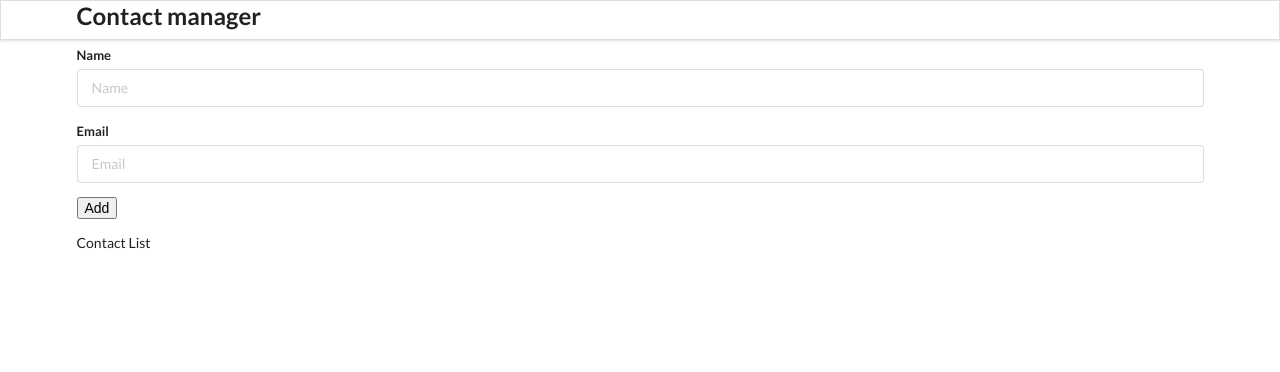
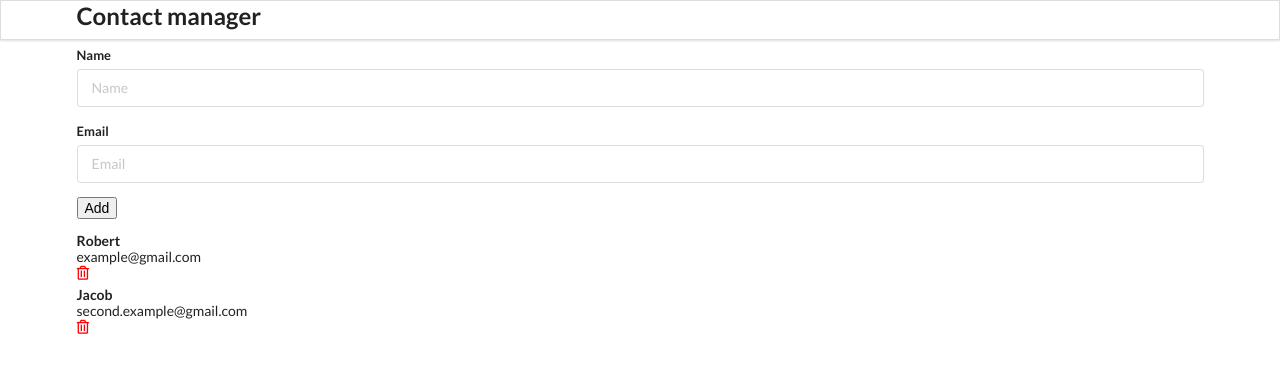
Before and after one commit to roland444/Contact-react-app, a React (Create React App) app: page / in a window 1280 px wide. Shown: the top 372 px of the page. Built offline with nearby package versions, Linux system fonts and the light colour scheme.

Commit message:
Added ContactCard content

```diff
--- a/src/components/App.js
+++ b/src/components/App.js
@@ -16,12 +16,12 @@ function App() {
       "name": "Jacob",
       "email": "second.example@gmail.com",
     },
-  ]
+  ];
   return (
     <div className='ui container'>
       <Header />
       <AddContact />
-      <ContactList contacts= { contacts }/>
+      <ContactList contacts= {contacts}/>
     </div>
   );
 }
--- a/src/components/ContactCard.js
+++ b/src/components/ContactCard.js
@@ -0,0 +1,19 @@
+import React from "react";
+
+const ContactCard = (props) => {
+    const {id, name, email} = props.contact;
+    return (
+        <div className="item">
+                <div className="content">
+                    <div className="header">{name}</div>
+                    <div>{email}</div>
+                </div>
+                <i
+                className="trash alternate outline icon"
+                style={{color: "red", marginTop: "7px"}}>
+                </i>
+            </div>
+    );
+};
+
+export default ContactCard;
--- a/src/components/ContactList.js
+++ b/src/components/ContactList.js
@@ -1,9 +1,15 @@
 import React from "react";
+import ContactCard from "./ContactCard";
 
 const ContactList = (props) => {
+    const renderContactList = props.contacts.map((contact) => {
+        return (
+            <ContactCard contact={contact}/>
+        );
+    });
     return (
         <div className="ui clled list">
-            Contact List
+            {renderContactList}
         </div>
     )
 }
```
